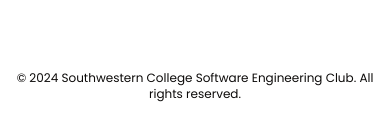
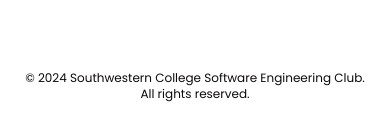
Before and after one commit to SWC-Software-Engineering-Club/SWE-Club-Website, a Next.js app: page /link-hub in a window 390 px wide. Shown: the part 710-850 px from the top of the page. Built offline with nearby package versions, Linux system fonts and the light colour scheme.

Commit message:
adjusted footer tag padding

```diff
--- a/app/link-hub/page.tsx
+++ b/app/link-hub/page.tsx
@@ -4,9 +4,9 @@
 
 const LinkHubPage = () => {
   return (
-    <div className="relative mt-20 md:mt-40 flex flex-col items-center px-6 h-screen">
+    <div className="relative mt-20 md:mt-40 flex flex-col items-center h-screen">
       <LinkHubUi />
-      <div className="absolute bottom-0 text-xs text-center mb-28">
+      <div className="absolute bottom-0 text-xs text-center mb-28 px-6">
         <span>
         © {new Date().getFullYear()} Southwestern College Software Engineering
         Club. All rights reserved.
```
